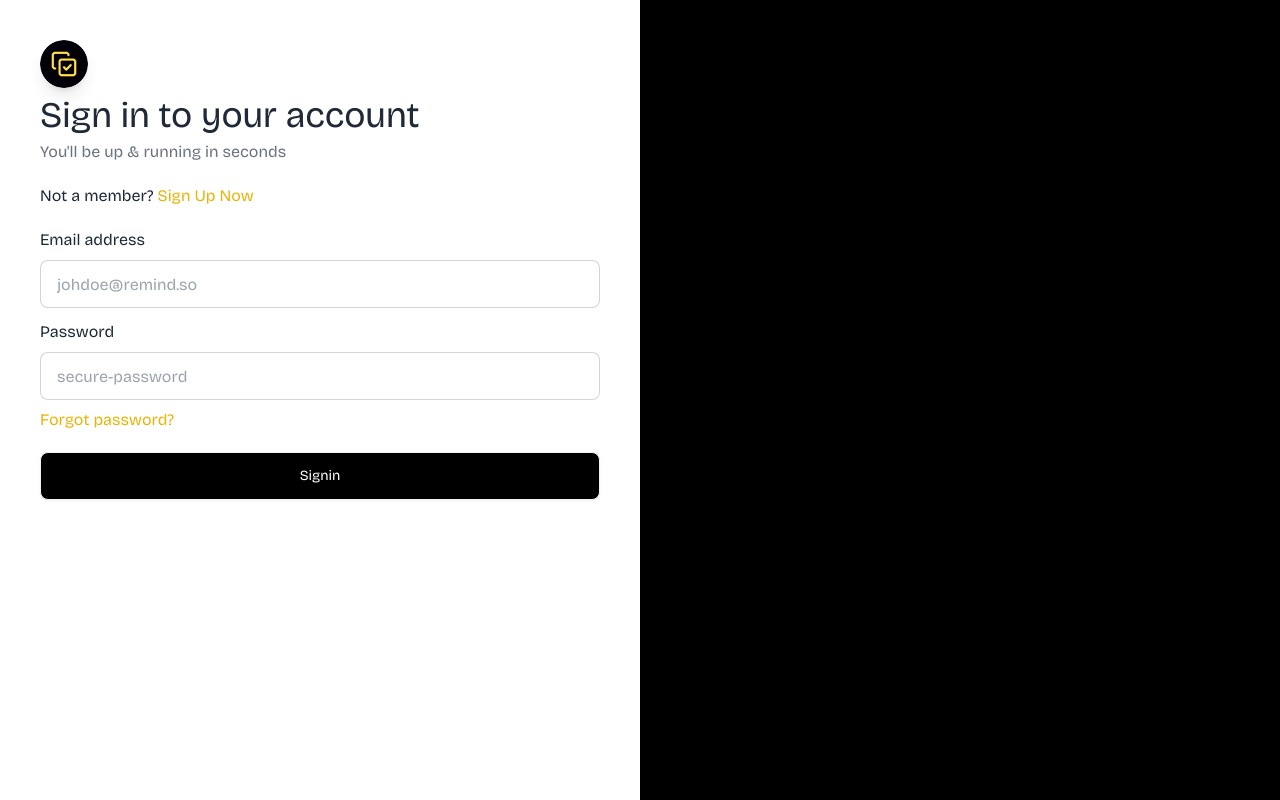
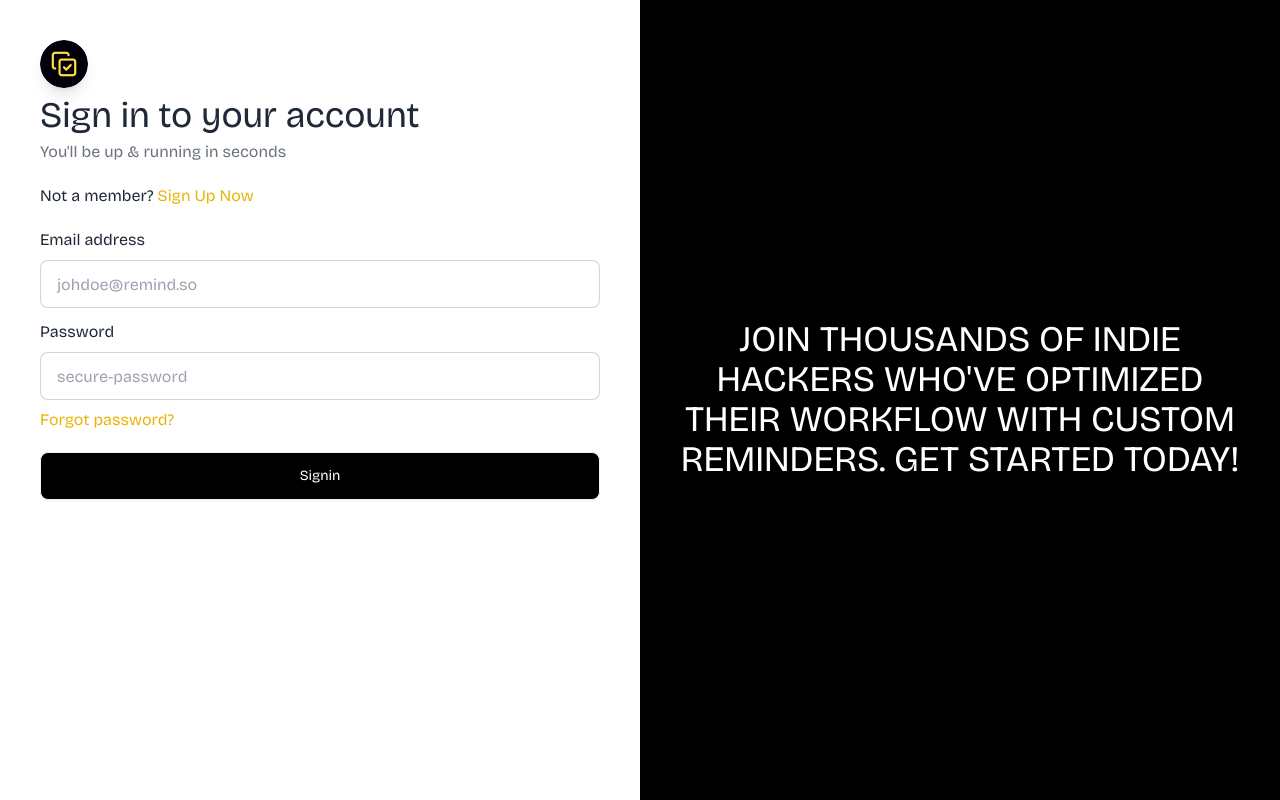
Before and after one commit to Okeke-Divine/remind-so, a Next.js app: page /signin in a window 1280 px wide. Built offline with nearby package versions, Linux system fonts and the light colour scheme.

Commit message:
Updated the auth page aside text

```diff
--- a/src/constants/text.js
+++ b/src/constants/text.js
@@ -1,3 +1,3 @@
 export const error_msg = "An error occured please try again.";
 export const joined_waitlist = "Thank you for joining the waitlist! We're excited to have you on board and will keep you updated with the latest news. Stay tuned!";
-export const auth_page_aside_text = "";
+export const auth_page_aside_text = "Join thousands of indie hackers who've optimized their workflow with custom reminders. Get started today!"
```
